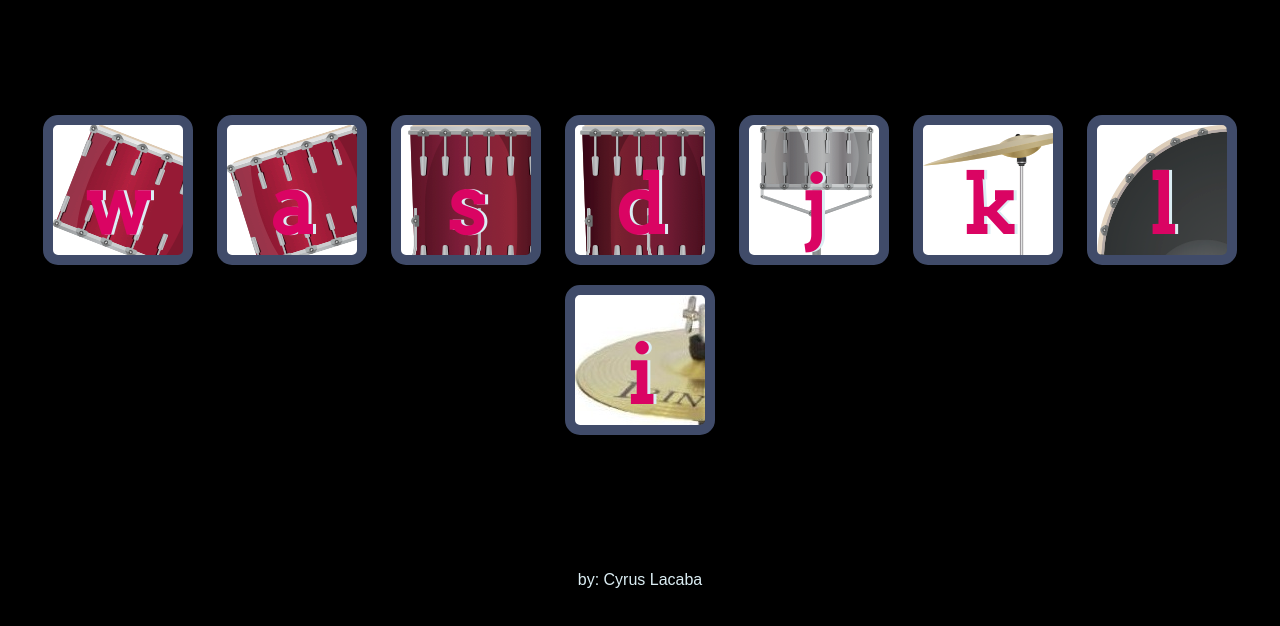
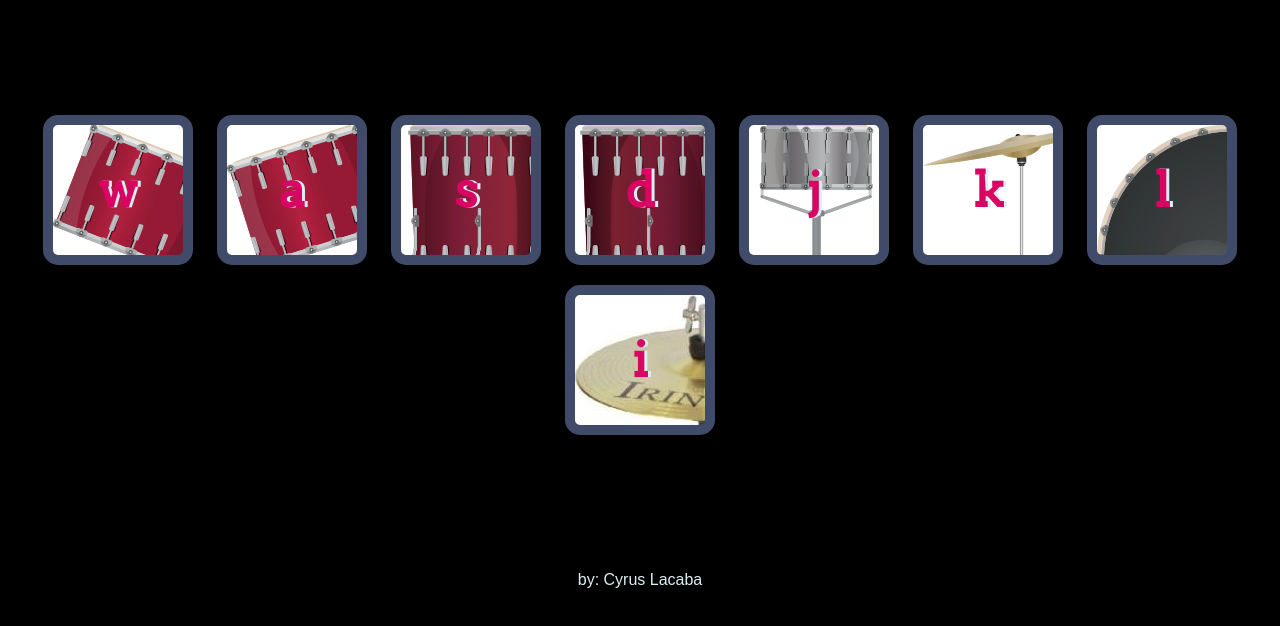
Before and after one commit to Cyrus-A-Lacaba/drums, a plain HTML site: page index.html in a window 1280 px wide. Shown: the part 174-800 px from the top of the page. Drawn offline with nearby package versions, Linux system fonts and the light colour scheme.

Commit message:
Add files via upload

```diff
--- a/styles.css
+++ b/styles.css
@@ -67,9 +67,9 @@ footer {
 }
 
 .drum {
-  outline: none;
+  /* outline: none; */
   border: 10px solid #404B69;
-  font-size: 5rem;
+  font-size: 3rem;
   font-family: 'Arvo', cursive;
   line-height: 2;
   font-weight: 900;
```
